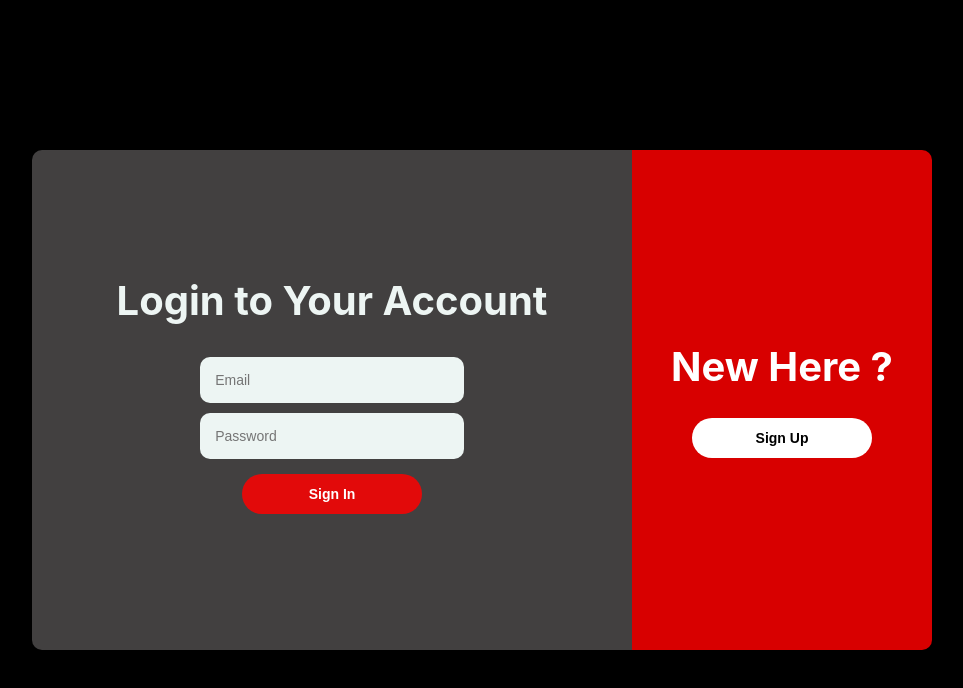
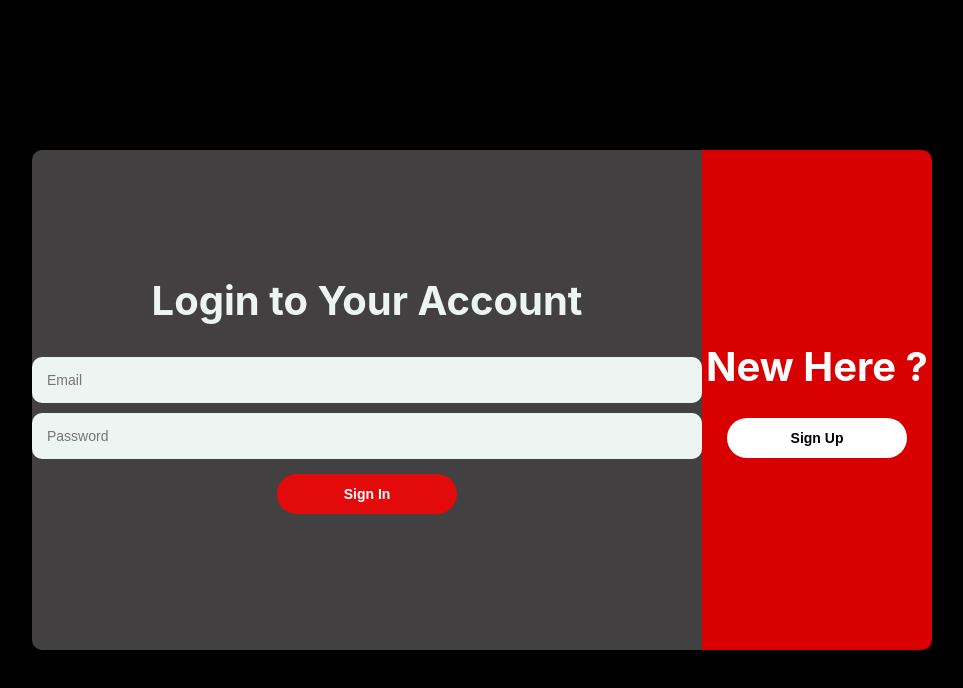
Before and after one commit to shashankusinggithub/netlify-express, a React (Create React App) app in the folder client/: page /login in a window 1280 px wide. Shown: the top 688 px of the page, without its empty margins (158-1121 px from the left). Built offline with nearby package versions, Linux system fonts and the light colour scheme.

Commit message:
styleing fix copy link fix

```diff
--- a/client/src/components/Login/styles.module.css
+++ b/client/src/components/Login/styles.module.css
@@ -45,7 +45,7 @@
 .input {
 	outline: none;
 	border: none;
-	width: 30ch;
+	width: 50vw;
 	padding: 15px;
 	border-radius: 10px;
 	background-color: #edf5f3;
--- a/client/src/components/Movie/index.js
+++ b/client/src/components/Movie/index.js
@@ -107,7 +107,7 @@ const Movie = () => {
                     {!privat &&
                     //  <a href={`/playlistuser/` + userid} >
                     //     COPY Me.....</a>
-                        <button className={styles.copy_button} onClick={()=> copy(window.location.origin+`/playlistuser/` + 'userid')}>CLICK TO COPY</button>}
+                        <button className={styles.copy_button} onClick={()=> copy(window.location.origin+`/playlistuser/` + userid)}>CLICK TO COPY</button>}
                 </div>
             </div>
             <div className={styles.list_row}>
--- a/client/src/components/Signup/styles.module.css
+++ b/client/src/components/Signup/styles.module.css
@@ -8,6 +8,7 @@
 }
 
 .signup_form_container {
+	text-align: center;
 	width: 100vw;
 	max-width: 900px;
 	height: 100vh;
```
